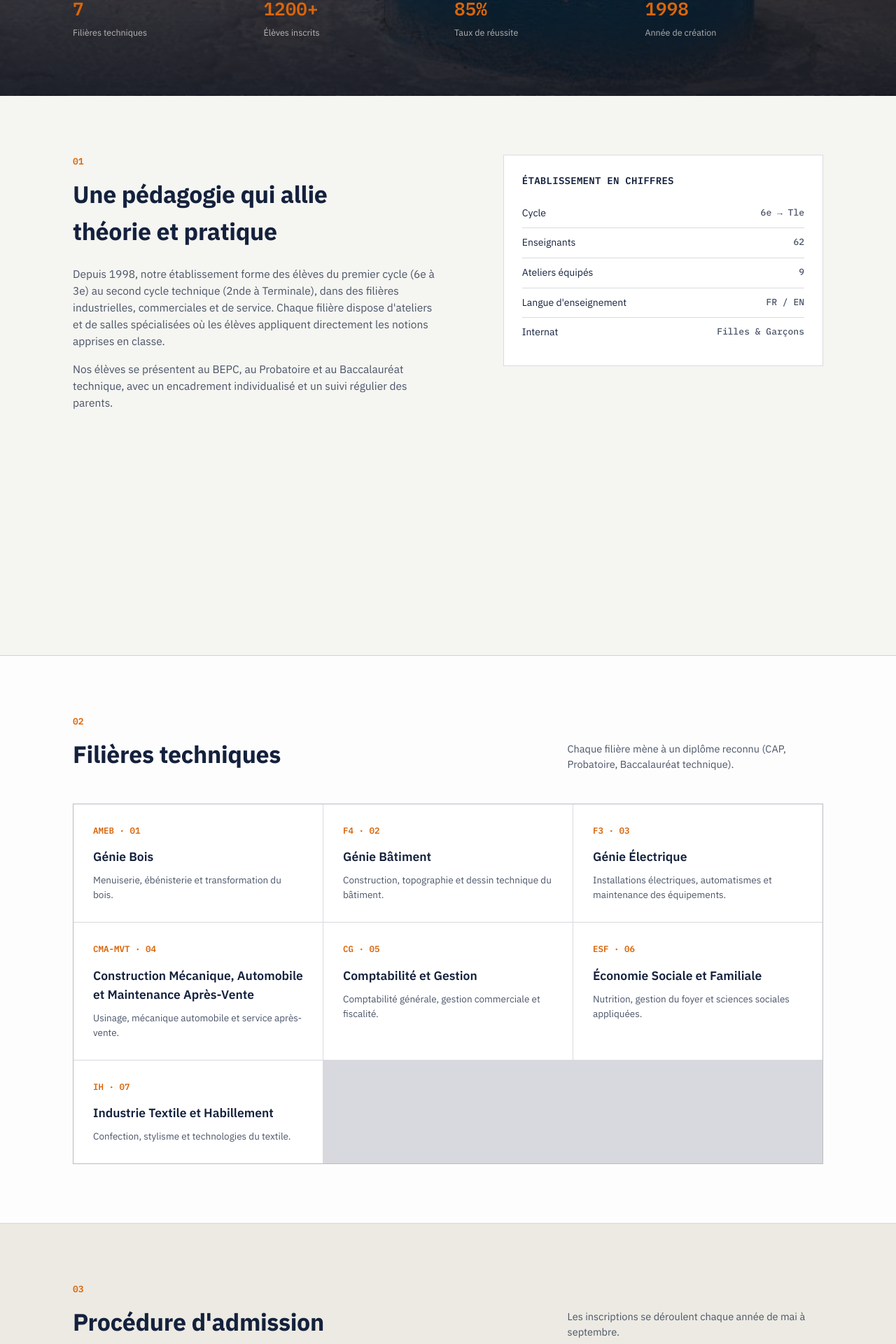
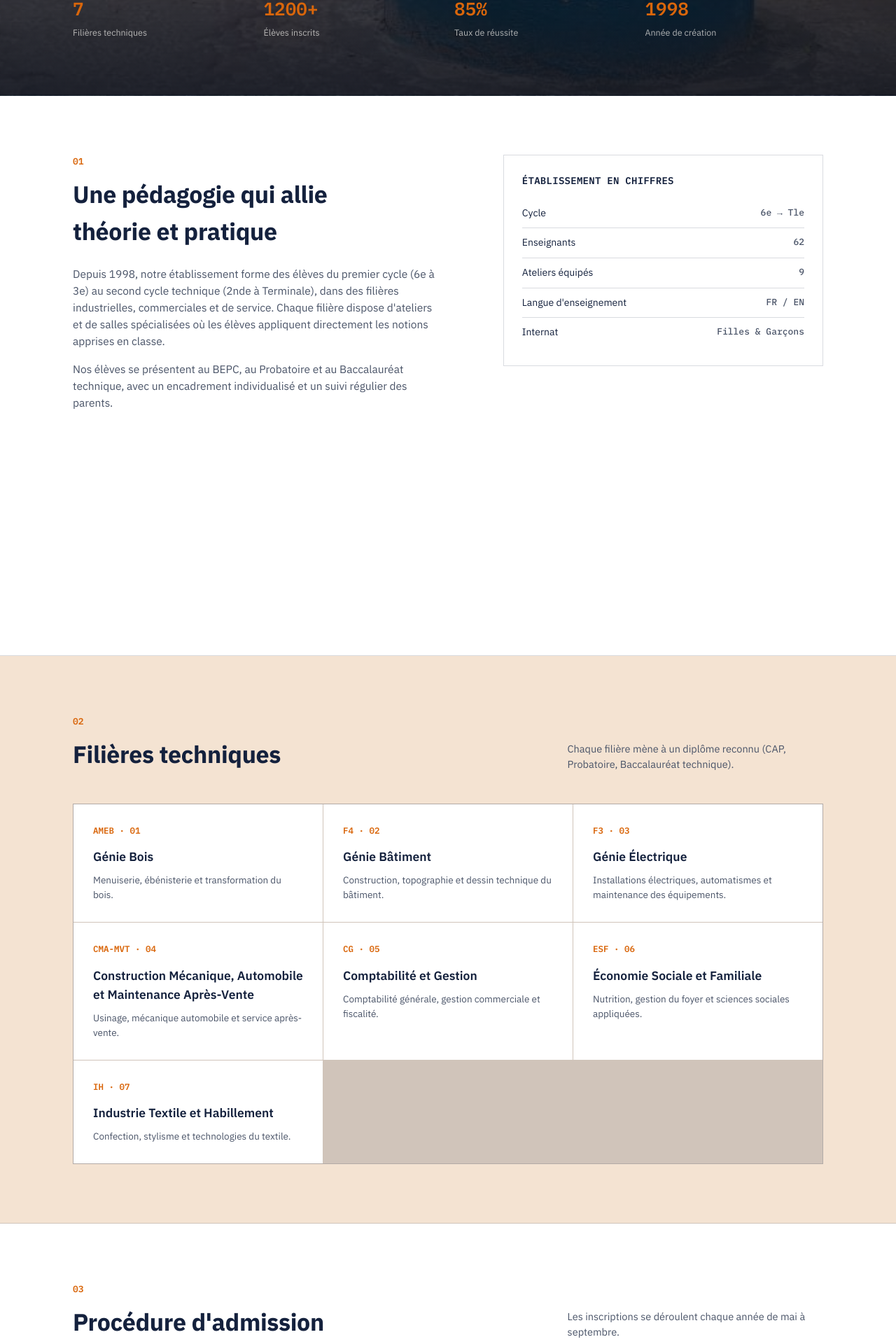
Before and after one commit to miltonHenschel/lt-akono, a React (Vite) app: page / in a window 1280 px wide. Shown: the part 760-2680 px from the top of the page at 70% size. Built offline with nearby package versions, Linux system fonts and the light colour scheme.

Commit message:
adjusted styling for odd and even sections

```diff
--- a/src/index.css
+++ b/src/index.css
@@ -7,6 +7,8 @@
     --accent: #D9660B;
     --accent-soft: #F4E3D2;
     --accent2: #1F6F5C;
+    --section-base: #FFFFFF;
+    --section-alt: #F4E3D2;
     --line: rgba(20,33,61,0.16);
     --line-strong: rgba(20,33,61,0.32);
     --shadow: none;
@@ -23,6 +25,8 @@
       --accent: #F0964C;
       --accent-soft: #3A2C1C;
       --accent2: #56B79E;
+      --section-base: #FFFFFF;
+      --section-alt: #0C1322;
       --line: rgba(236,234,227,0.16);
       --line-strong: rgba(236,234,227,0.3);
       color-scheme: dark;
@@ -37,6 +41,8 @@
     --accent: #F0964C;
     --accent-soft: #3A2C1C;
     --accent2: #56B79E;
+    --section-base: #FFFFFF;
+    --section-alt: #0C1322;
     --line: rgba(236,234,227,0.16);
     --line-strong: rgba(236,234,227,0.3);
     color-scheme: dark;
@@ -207,12 +213,46 @@
     background: var(--paper);
   }
   .section-panel { min-height: 100vh; }
-  .about-section { background: color-mix(in srgb, var(--paper) 80%, var(--surface)); }
-  .programs-section { background: color-mix(in srgb, var(--surface) 88%, var(--paper)); }
-  .admissions-section { background: color-mix(in srgb, var(--surface-2) 82%, var(--paper)); }
-  .news-section { background: color-mix(in srgb, var(--paper) 78%, var(--accent-soft)); }
-  .gallery-section { background: color-mix(in srgb, var(--surface) 90%, var(--accent2)); }
-  .contact-section { background: color-mix(in srgb, var(--paper) 80%, var(--surface-2)); }
+  .about-section,
+  .admissions-section,
+  .gallery-section { background: var(--section-base); }
+  .programs-section,
+  .news-section,
+  .contact-section { background: var(--section-alt); }
+  @media (prefers-color-scheme: dark) {
+    :root:not([data-theme="light"]) .about-section,
+    :root:not([data-theme="light"]) .admissions-section,
+    :root:not([data-theme="light"]) .gallery-section,
+    :root:not([data-theme="light"]) .about-section .about-panel {
+      color: #14213D;
+    }
+    :root:not([data-theme="light"]) .about-section .about-grid p,
+    :root:not([data-theme="light"]) .about-section .section-note,
+    :root:not([data-theme="light"]) .admissions-section .section-note,
+    :root:not([data-theme="light"]) .admissions-section .step p,
+    :root:not([data-theme="light"]) .gallery-section .section-note {
+      color: #334155;
+    }
+    :root:not([data-theme="light"]) .about-section .about-panel {
+      background: #F8FAFC;
+    }
+  }
+  :root[data-theme="dark"] .about-section,
+  :root[data-theme="dark"] .admissions-section,
+  :root[data-theme="dark"] .gallery-section,
+  :root[data-theme="dark"] .about-section .about-panel {
+    color: #14213D;
+  }
+  :root[data-theme="dark"] .about-section .about-grid p,
+  :root[data-theme="dark"] .about-section .section-note,
+  :root[data-theme="dark"] .admissions-section .section-note,
+  :root[data-theme="dark"] .admissions-section .step p,
+  :root[data-theme="dark"] .gallery-section .section-note {
+    color: #334155;
+  }
+  :root[data-theme="dark"] .about-section .about-panel {
+    background: #F8FAFC;
+  }
   .section-head { display: flex; justify-content: space-between; align-items: flex-end; gap: 20px; margin-bottom: 44px; flex-wrap: wrap; }
   .section-num { font-family: 'IBM Plex Mono', monospace; font-size: 13px; color: var(--accent); font-weight: 600; margin-bottom: 10px; }
   h2.section-title { font-size: clamp(26px, 4vw, 34px); font-weight: 700; margin: 0; letter-spacing: -0.01em; max-width: 20ch; }
```
